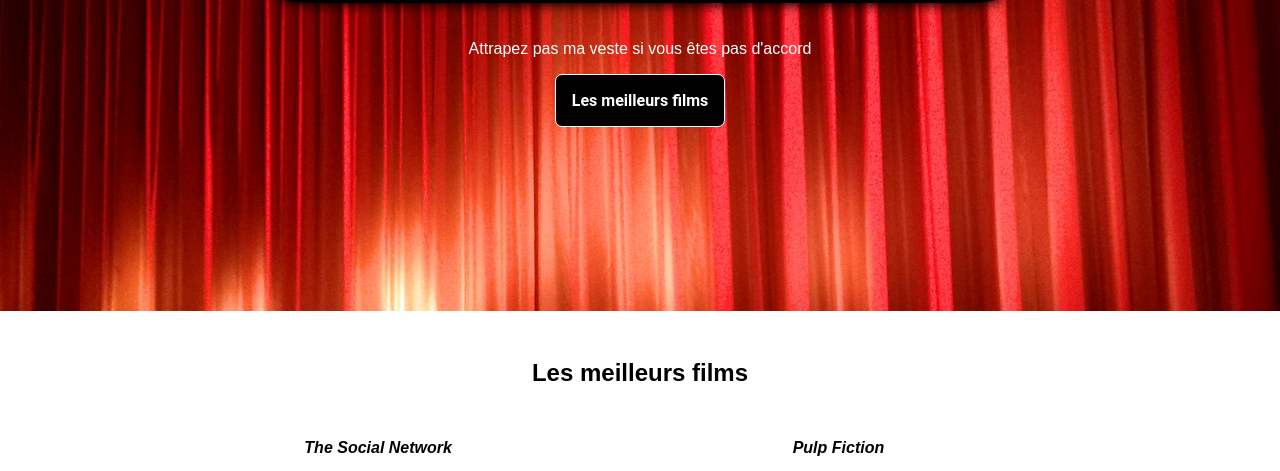
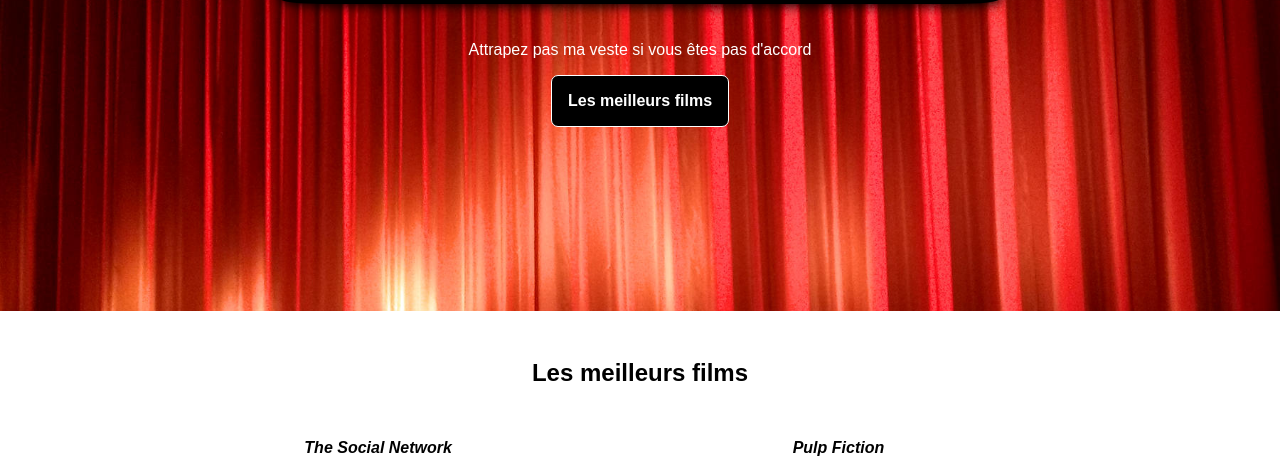
Before and after one commit to bhidibow/lesitedebhidibow, a plain HTML site: page index.html in a window 1280 px wide. Shown: the part 289-760 px from the top of the page. Drawn offline with Linux system fonts and the light colour scheme.

Commit message:
Add files via upload

```diff
--- a/styles/button.css
+++ b/styles/button.css
@@ -5,11 +5,12 @@
     font-weight: bold;
     border-radius: 7px;
     padding: 16px;
-    font-family: roboto;
+    font-family: arial;
 }
 
 .btn-blue:hover{
     background-color: rgb(140, 0, 0);
     color: rgb(255, 255, 255);
     transition: 1.5s;
+
 }
```
